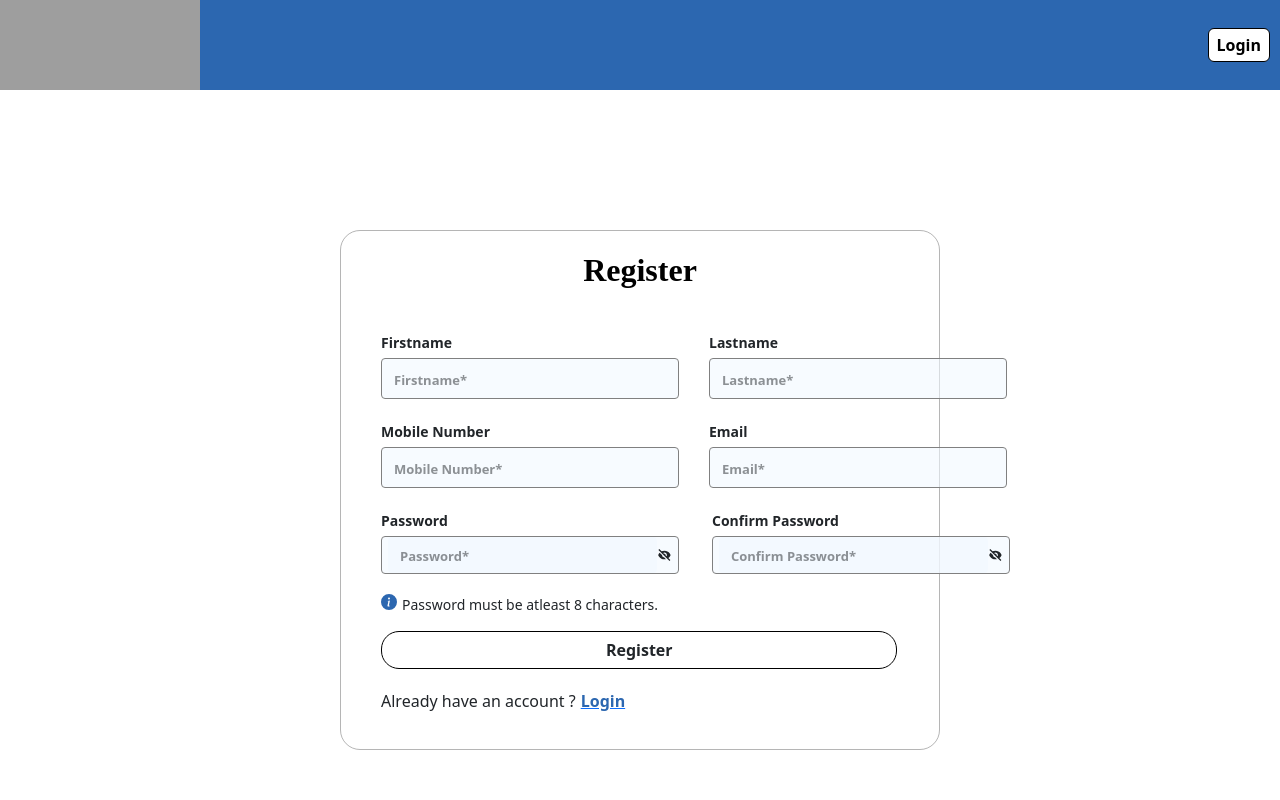
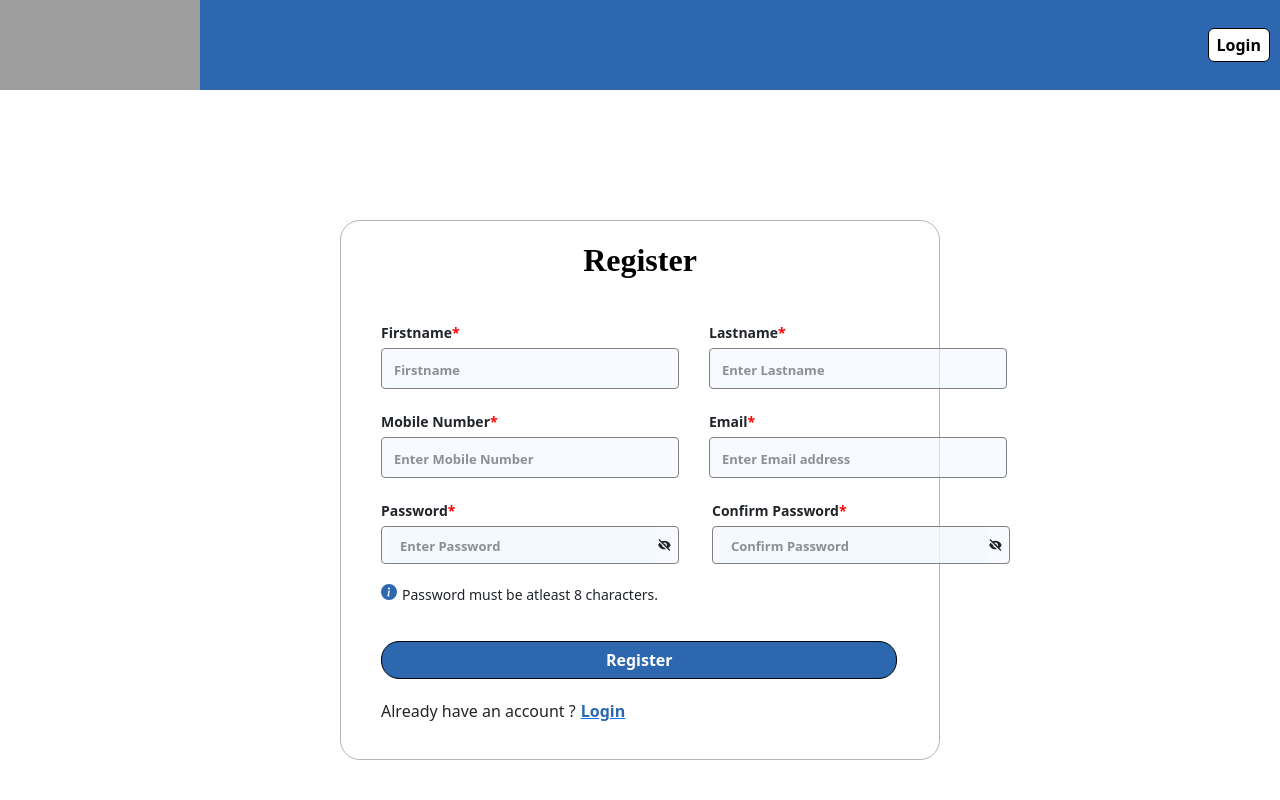
Before and after one commit to RupendraCHA/DOI_DEMO, a React (Vite) app in the folder frontend/: page /signup in a window 1280 px wide. Shown: the top 800 px of the page. Built offline with nearby package versions, Linux system fonts and the light colour scheme; grey boxes are pictures that could not be loaded.

Commit message:
Modification of UI of DOI website

```diff
--- a/frontend/src/pages/Login/Login.css
+++ b/frontend/src/pages/Login/Login.css
@@ -57,10 +57,13 @@
         border: 1px solid #000;
         width: 97%;
         margin-top: 20px;
+        background-color: #2c67b0;
+        color: #fff;
+        transition: background 0.2s, color 0.2s;
       }
 
       button:hover {
-        background-color: #2c67b0;
+        background-color: #17406a;
         color: #fff;
       }
     }
@@ -87,24 +90,33 @@
     border: 1px solid #808080;
     align-items: center;
     border-radius: 4px;
+    background-color: #f0f8ff8e;
 
     .login-input {
       padding: 10px;
       outline: none;
       cursor: pointer;
-      background-color: #f0f8ff8e;
+      background: transparent;
       width: 100%;
       font-weight: 600;
       font-size: 18px;
-      outline: none;
       border: none;
     }
     .login-show-hide-icon {
       font-size: 24px;
-      padding-right: 3px;
+      padding: 4px;
+      margin-right: 3px;
+      background: transparent;
+      border-radius: 50%;
+      cursor: pointer;
+      transition: background 0.2s;
+    }
+    .login-show-hide-icon:hover {
+      background: #e0e0e0;
     }
   }
 }
+
 
 .forgot-password {
   display: flex;
--- a/frontend/src/pages/Login/Login.jsx
+++ b/frontend/src/pages/Login/Login.jsx
@@ -88,14 +88,14 @@ const Login = () => {
 
             <div className="login-info-section">
               <div>
-                <label id="email">Email</label>
+                <label id="email">Email<span style={{ color: "red" }}>*</span></label>
                 <br />
                 <input
                   type="text"
                   htmlFor="email"
                   name="email"
                   required
-                  placeholder="Email*"
+                  placeholder="Enter Email address"
                   onChange={getLoginData}
                   className="input"
                 />
@@ -106,7 +106,7 @@ const Login = () => {
                 <label id="password"
                     style={{fontWeight: "600"}}
 
-                >Password</label>
+                >Password<span style={{ color: "red" }}>*</span></label>
                 <br />
                 <div className="user-hide-show-login-container">
                   <input
@@ -114,7 +114,7 @@ const Login = () => {
                     htmlFor="password"
                     name="password"
                     required
-                    placeholder="Password*"
+                    placeholder="Enter Password"
                     className="login-input"
                     onChange={getLoginData}
                   />
--- a/frontend/src/pages/SignUp/SignUp.css
+++ b/frontend/src/pages/SignUp/SignUp.css
@@ -73,10 +73,14 @@
         outline: none;
         border: 1px solid #000;
         width: 96%;
+        margin-top: 20px;
+        background-color: #2c67b0;
+        color: #fff;
+        transition: background 0.2s, color 0.2s;
       }
 
       button:hover {
-        background-color: #2c67b0;
+        background-color: #17406a;
         color: #fff;
       }
     }
--- a/frontend/src/pages/SignUp/SignUp.jsx
+++ b/frontend/src/pages/SignUp/SignUp.jsx
@@ -124,25 +124,25 @@ const SignUp = () => {
             <h1>Register</h1>
             <div className="info-section">
               <div>
-                <label id="firstname">Firstname</label>
+                <label id="firstname">Firstname<span style={{ color: "red" }}>*</span></label>
                 <br />
                 <input
                   type="text"
-                  htmlFor="firstname"
+                  htmlFor="Enter firstname"
                   required
-                  placeholder="Firstname*"
+                  placeholder="Firstname"
                   name="firstname"
                   onChange={handleUserInput}
                 />
               </div>
               <div>
-                <label id="lastname">Lastname</label>
+                <label id="lastname">Lastname<span style={{ color: "red" }}>*</span></label>
                 <br />
                 <input
                   type="text"
                   htmlFor="lastname"
                   required
-                  placeholder="Lastname*"
+                  placeholder="Enter Lastname"
                   name="lastname"
                   onChange={handleUserInput}
                 />
@@ -150,25 +150,25 @@ const SignUp = () => {
             </div>
             <div className="info-section">
               <div>
-                <label id="mobile">Mobile Number</label>
+                <label id="mobile">Mobile Number<span style={{ color: "red" }}>*</span></label>
                 <br />
                 <input
                   type="text"
                   htmlFor="mobile"
                   required
-                  placeholder="Mobile Number*"
+                  placeholder="Enter Mobile Number"
                   name="mobileNumber"
                   onChange={handleUserInput}
                 />
               </div>
               <div>
-                <label id="email">Email</label>
+                <label id="email">Email<span style={{ color: "red" }}>*</span></label>
                 <br />
                 <input
                   type="text"
                   htmlFor="email"
                   required
-                  placeholder="Email*"
+                  placeholder="Enter Email address"
                   name="email"
                   onChange={handleUserInput}
                 />
@@ -176,14 +176,14 @@ const SignUp = () => {
             </div>
             <div className="password-info-section">
               <div>
-                <label id="password">Password</label>
+                <label id="password">Password<span style={{ color: "red" }}>*</span></label>
                 <br />
                 <div className="password-hide-and-show">
                   <input
                     type={showHide1 === true ? "password" : "text"}
                     htmlFor="password"
                     required
-                    placeholder="Password*"
+                    placeholder="Enter Password"
                     name="password"
                     onChange={handleUserInput}
                     className="hide-unhide-password"
@@ -203,14 +203,14 @@ const SignUp = () => {
                 </div>
               </div>
               <div>
-                <label id="confirm">Confirm Password</label>
+                <label id="confirm">Confirm Password<span style={{ color: "red" }}>*</span></label>
                 <br />
                 <div className="password-hide-and-show">
                   <input
                     type={showHide2 === true ? "password" : "text"}
                     htmlFor="confirm"
                     required
-                    placeholder="Confirm Password*"
+                    placeholder="Confirm Password"
                     name="confirmPassword"
                     onChange={handleUserInput}
                     className="hide-unhide-password"
```
